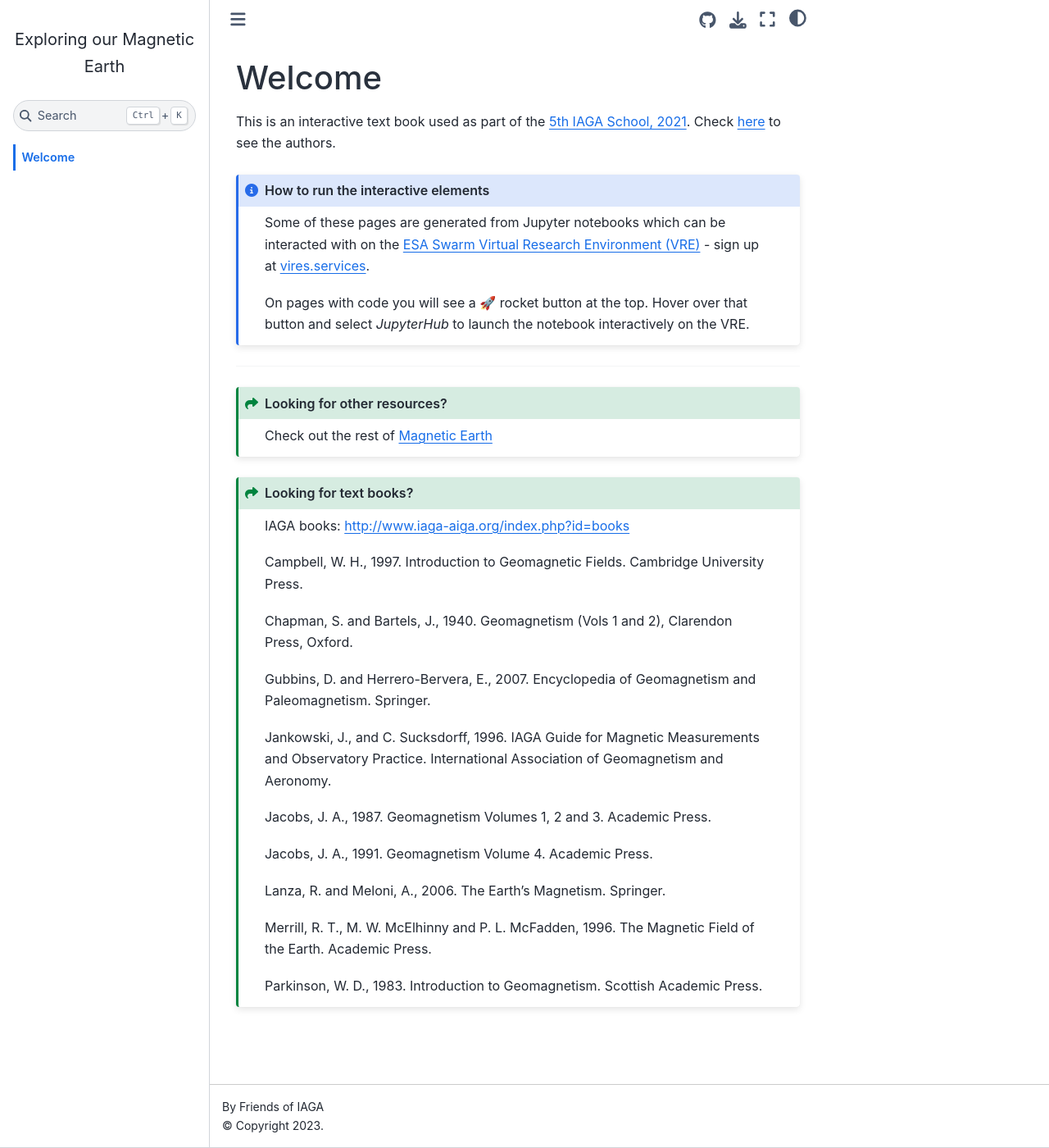
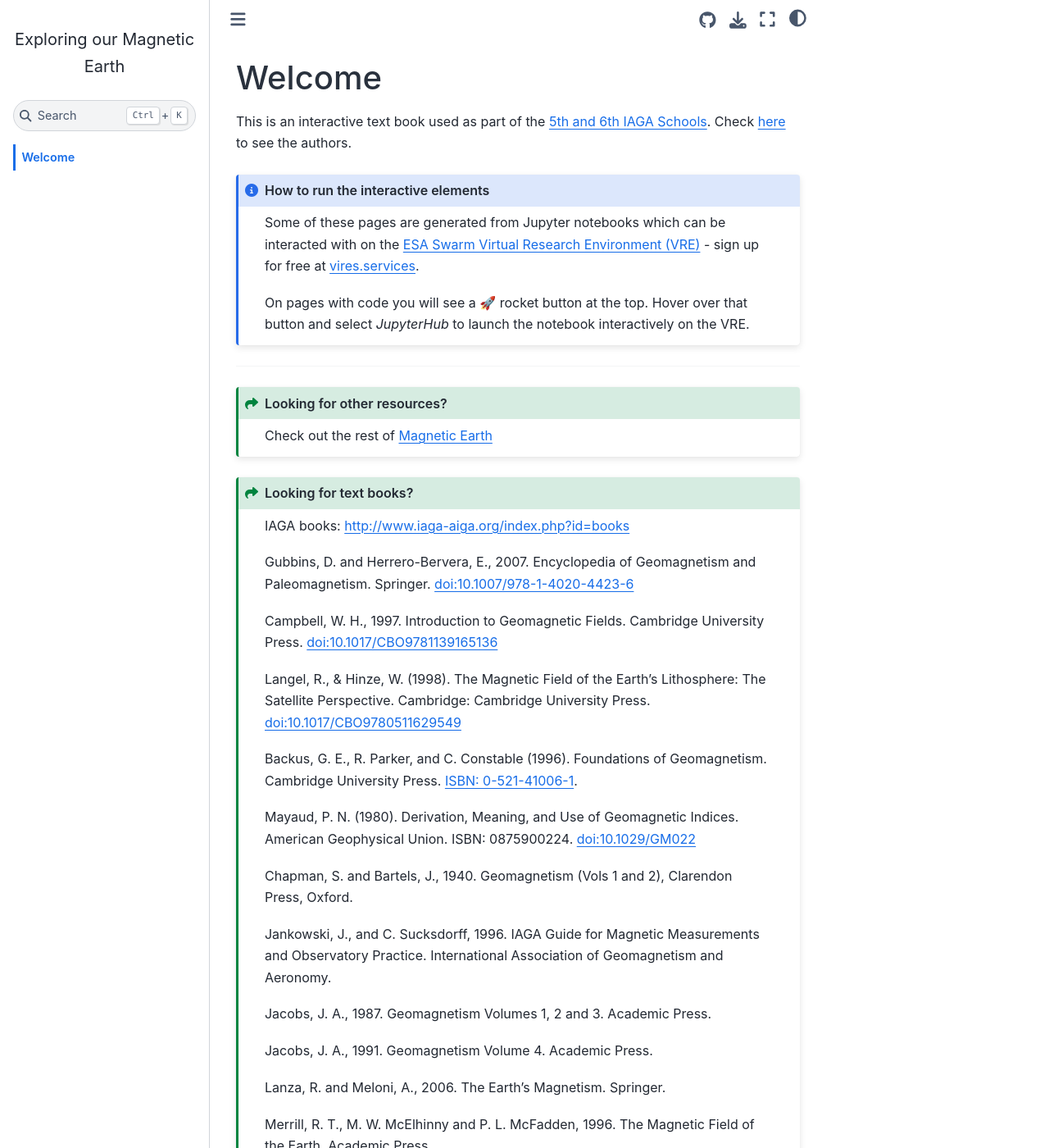
Before and after one commit to MagneticEarth/book.magneticearth.org, a Jupyter Book: the page built from intro/welcome.md, in a window 1280 px wide and 1400 px high. Shown: the whole window at 82% size. Built offline with Jupyter Book 1.0.4 settings and Sphinx 7.4.7 and the Sphinx Book theme 1.1.4, drawn with Linux system fonts in a browser that asks for light colours; pages that are not in the unit, such as notebooks, are missing from menus.

Commit message:
Some tweaks

```diff
--- a/intro/welcome.md
+++ b/intro/welcome.md
@@ -1,10 +1,10 @@
 # Welcome
 
-This is an interactive text book used as part of the [5th IAGA School, 2021](http://iaga-iaspei-india2021.in/iaga.html). Check [here](https://github.com/MagneticEarth/book.magneticearth.org/blob/main/CONTRIBUTORS.md) to see the authors.
+This is an interactive text book used as part of the [5th and 6th IAGA Schools](https://iaga-aiga.org/iagaschool/). Check [here](https://github.com/MagneticEarth/book.magneticearth.org/blob/main/CONTRIBUTORS.md) to see the authors.
 
 :::{admonition} How to run the interactive elements
 :class: note
-Some of these pages are generated from Jupyter notebooks which can be interacted with on the [ESA Swarm Virtual Research Environment (VRE)](https://earth.esa.int/eogateway/tools/swarm-vre) - sign up at [vires.services](https://vires.services).
+Some of these pages are generated from Jupyter notebooks which can be interacted with on the [ESA Swarm Virtual Research Environment (VRE)](https://earth.esa.int/eogateway/tools/swarm-vre) - sign up for free at [vires.services](https://vires.services).
 
 On pages with code you will see a 🚀 rocket button at the top. Hover over that button and select *JupyterHub* to launch the notebook interactively on the VRE.
 :::
@@ -20,11 +20,17 @@ Check out the rest of [Magnetic Earth](https://magneticearth.org)
 :class: seealso
 IAGA books: <http://www.iaga-aiga.org/index.php?id=books>
 
-Campbell, W. H., 1997. Introduction to Geomagnetic Fields. Cambridge University Press.
+Gubbins, D. and Herrero-Bervera, E., 2007. Encyclopedia of Geomagnetism and Paleomagnetism. Springer. [doi:10.1007/978-1-4020-4423-6](https://doi.org/10.1007/978-1-4020-4423-6)
+
+Campbell, W. H., 1997. Introduction to Geomagnetic Fields. Cambridge University Press. [doi:10.1017/CBO9781139165136](https://doi.org/10.1017/CBO9781139165136)
+
+Langel, R., & Hinze, W. (1998). The Magnetic Field of the Earth's Lithosphere: The Satellite Perspective. Cambridge: Cambridge University Press. [doi:10.1017/CBO9780511629549](https://doi.org/10.1017/CBO9780511629549)
+
+Backus, G. E., R. Parker, and C. Constable (1996). Foundations of Geomagnetism. Cambridge University Press. [ISBN: 0-521-41006-1](http://www.cambridge.org/0521410061).
+
+Mayaud, P. N. (1980). Derivation, Meaning, and Use of Geomagnetic Indices. American Geophysical Union. ISBN: 0875900224. [doi:10.1029/GM022](https://doi.org/10.1029/GM022)
 
 Chapman, S. and Bartels, J., 1940. Geomagnetism (Vols 1 and 2), Clarendon Press, Oxford.
-
-Gubbins, D. and Herrero-Bervera, E., 2007. Encyclopedia of Geomagnetism and Paleomagnetism. Springer.
 
 Jankowski, J., and C. Sucksdorff, 1996. IAGA Guide for Magnetic Measurements and Observatory Practice. International Association of Geomagnetism and Aeronomy.
 
```
Also changed, not shown: 2 other files.
